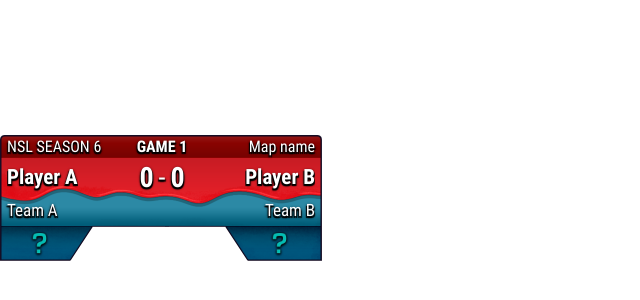
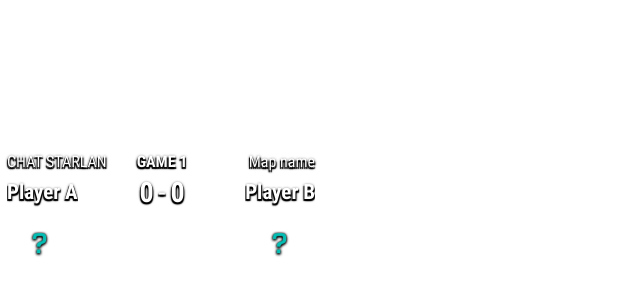
Before and after one commit to msikma/nslscore, a React (Vite) app: page / in a window 1280 px wide. Shown: the part 964-1264 px from the top of the page, without its empty margins (0-640 px from the left). Built offline with nearby package versions, Linux system fonts and the light colour scheme.

Commit message:
Change defaults for StarLAN

```diff
--- a/src/state/app-state.js
+++ b/src/state/app-state.js
@@ -21,7 +21,7 @@ export function useScoreboardState(setInitialValues = true, setDebugValues = fal
     },
     visibility: {
       scoreboard: true,
-      scoreboardBackground: true,
+      scoreboardBackground: false,
       replayBlocker: false
     },
     replayBlockerType: null,
@@ -38,23 +38,23 @@ export function useScoreboardState(setInitialValues = true, setDebugValues = fal
       playerA: {
         ...appState.playerA,
         name: 'Player A',
-        team: 'Team A',
+        team: '',
       },
       playerB: {
         ...appState.playerB,
         name: 'Player B',
-        team: 'Team B'
+        team: ''
       },
       visibility: {
         scoreboard: true,
-        scoreboardBackground: true,
+        scoreboardBackground: false,
         replayBlocker: true
       },
-      replayBlockerType: 'nsl',
+      replayBlockerType: null,
       isDebugging: false,
       mapName: 'Map name',
       knownMaps: ['Retro', 'Paradiso', 'Neverland', 'Sand Storm', 'Tempest', 'Heartbreak Ridge', '76', 'Dark Origin', 'Lights Out', 'Rush Hour Neo'],
-      tournamentName: 'NSL Season 6',
+      tournamentName: 'Chat StarLAN',
       __setInitialValues: true
     })
   }
@@ -84,7 +84,7 @@ export function useScoreboardState(setInitialValues = true, setDebugValues = fal
       isDebugging: true,
       mapName: 'Retro',
       knownMaps: ['Retro', 'Paradiso', 'Neverland', 'Sand Storm', 'Tempest', 'Heartbreak Ridge', '76', 'Dark Origin', 'Lights Out', 'Rush Hour Neo'],
-      tournamentName: 'NSL Season 6',
+      tournamentName: 'Chat StarLAN',
       __setDebugValues: true
     })
   }
```
